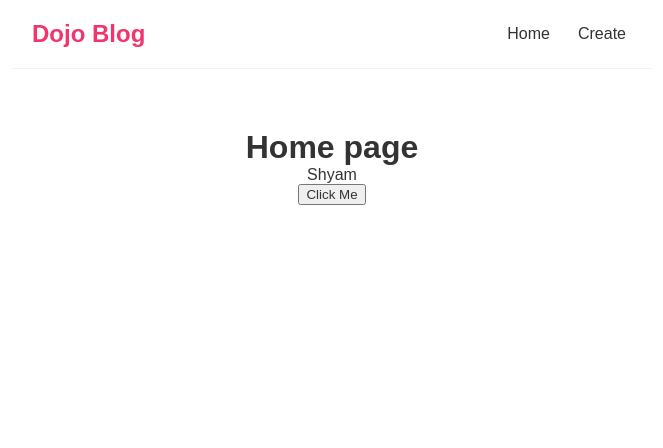
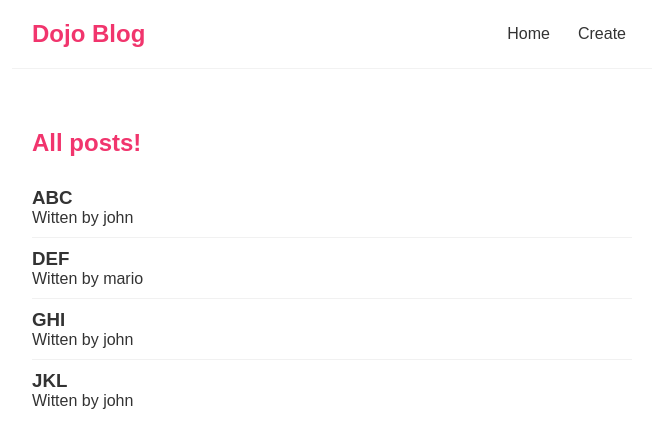
Before and after one commit to rabindrapantha/dojo-blog, a React (Create React App) app: page / in a window 1280 px wide. Shown: the top 448 px of the page, without its empty margins (308-971 px from the left). Built offline with nearby package versions, Linux system fonts and the light colour scheme.

Commit message:
Partials

```diff
--- a/src/App.css
+++ b/src/App.css
@@ -1,7 +1,3 @@
-.App {
-  text-align: center;
-}
-
 .App-logo {
   height: 40vmin;
   pointer-events: none;
@@ -28,6 +24,23 @@
   color: #61dafb;
 }
 
+.post-preview {
+  margin-bottom: 10px;
+  border-bottom: 1px solid #f1f1f1;
+  padding-bottom: 10px;
+}
+
+.post-preview:last-child {
+  margin-bottom: 0;
+  border-bottom: none;
+  padding-bottom: 0;
+}
+
+.posts-list h2 {
+  margin-bottom: 30px;
+  color: #f1356d;
+}
+
 @keyframes App-logo-spin {
   from {
     transform: rotate(0deg);
--- a/src/components/Home.js
+++ b/src/components/Home.js
@@ -1,24 +1,17 @@
-import React from 'react'
 import { useState } from "react";
+import List from "./posts/List";
 
 function Home() {
-    const [name, setName] = useState('Shyam');
-
-    const handleClick = (event, data) => {
-        console.log(event);
-        setName(data.name);
-    }
+    const [posts, setPosts] = useState([
+        { title: 'ABC', body: 'Body 1', author: 'john', id: 1 },
+        { title: 'DEF', body: 'Body 2', author: 'mario', id: 2 },
+        { title: 'GHI', body: 'Body 3', author: 'john', id: 3 },
+        { title: 'JKL', body: 'Body 4', author: 'john', id: 3 }
+    ]);
 
     return (
-        <div>
-            <h1>Home page</h1>
-            <p>{ name }</p>
-            <button onClick={
-                (event) => handleClick(event, {
-                    name: (new Date()).toString(),
-                    age: 31
-                })
-            }>Click Me</button>
+        <div className="wrapper">
+            <List posts={posts} title="All posts!" />
         </div>
     )
 }
--- /dev/null
+++ b/src/components/posts/List.js
@@ -0,0 +1,14 @@
+import PostPreview from "./PostPreview";
+
+const List = ({posts, title}) => {
+    return (
+        <div className="posts-list">
+            <h2>{title}</h2>
+            {posts.map((post) => (
+                <PostPreview post={post} />
+            ))}
+        </div>
+    )
+}
+
+export default List
--- /dev/null
+++ b/src/components/posts/PostPreview.js
@@ -0,0 +1,10 @@
+const PostPreview = ({post}) => {
+    return (
+        <div key={post.id} className="post-preview">
+            <h3>{post.title}</h3>
+            <p>Witten by {post.author}</p>
+        </div>
+    )
+}
+
+export default PostPreview
```
